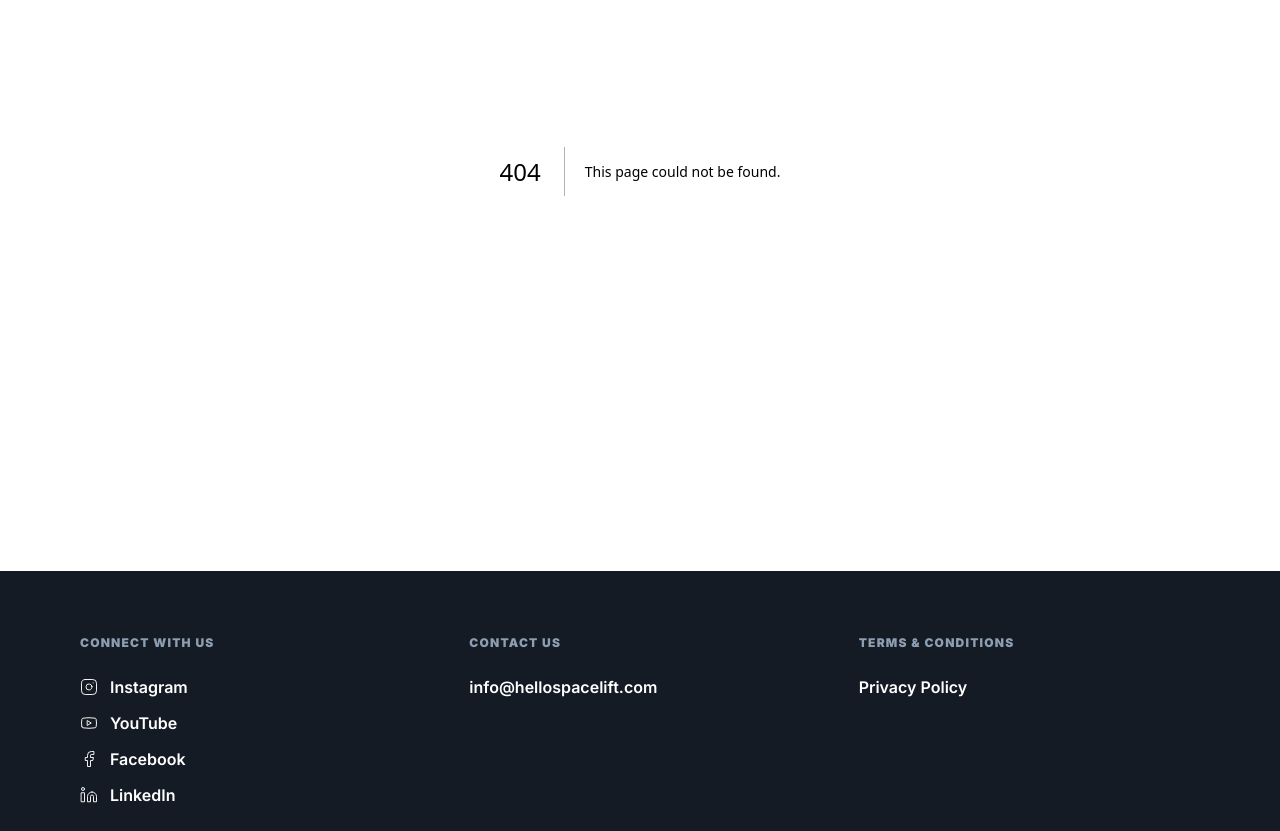
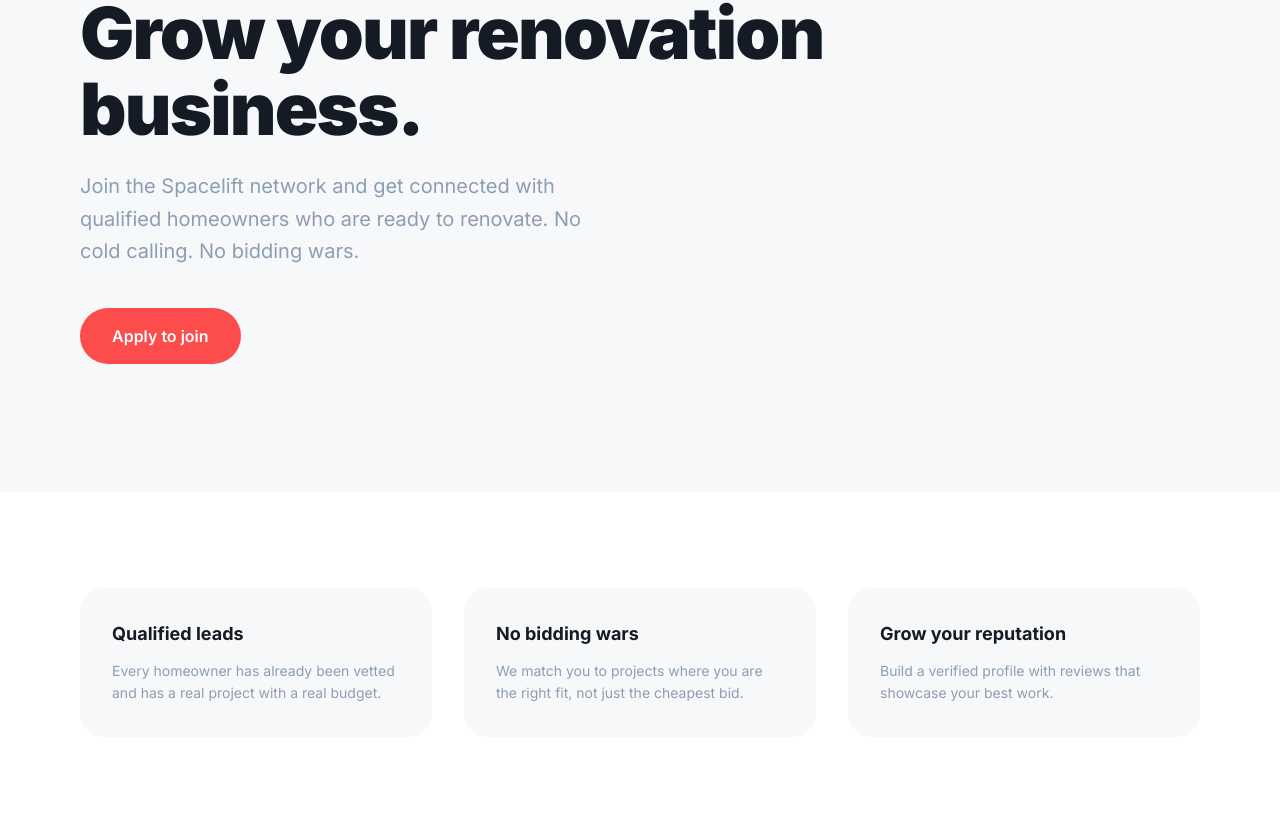
Before and after one commit to jjmccarthy7/spacelift-tools, a Next.js app in the folder apps/hellospacelift/: page /pros in a window 1280 px wide. Before the commit this address had no page. Shown: the part 229-1060 px from the top of the page. Built offline with nearby package versions, Linux system fonts and the light colour scheme.

Commit message:
Create page.tsx

```diff
--- /dev/null
+++ b/apps/hellospacelift/src/app/pros/page.tsx
@@ -0,0 +1,36 @@
+export default function ProsPage() {
+  return (
+    <div className="pt-16">
+      <section className="bg-[#F7F8FA] py-24 md:py-32">
+        <div className="max-w-[1280px] mx-auto px-6 md:px-12 lg:px-20">
+          <p className="text-xs font-black uppercase tracking-widest text-[#FC4C4C] mb-4">For Pros</p>
+          <h1 className="text-5xl md:text-6xl lg:text-7xl font-black text-[#141B24] leading-[1.05] tracking-tight mb-6 max-w-3xl">
+            Grow your renovation business.
+          </h1>
+          <p className="text-xl text-[#8D9EB2] leading-relaxed max-w-lg mb-10">
+            Join the Spacelift network and get connected with qualified homeowners who are ready to renovate. No cold calling. No bidding wars.
+          </p>
+          <a href="#" className="inline-block bg-[#FC4C4C] text-white font-semibold px-8 py-4 rounded-full hover:bg-[#CA3D3D] transition-colors duration-200">
+            Apply to join
+          </a>
+        </div>
+      </section>
+      <section className="py-24 bg-white">
+        <div className="max-w-[1280px] mx-auto px-6 md:px-12 lg:px-20">
+          <div className="grid grid-cols-1 md:grid-cols-3 gap-8">
+            {[
+              { title: 'Qualified leads', desc: 'Every homeowner has already been vetted and has a real project with a real budget.' },
+              { title: 'No bidding wars', desc: 'We match you to projects where you are the right fit, not just the cheapest bid.' },
+              { title: 'Grow your reputation', desc: 'Build a verified profile with reviews that showcase your best work.' },
+            ].map(item => (
+              <div key={item.title} className="bg-[#F7F8FA] rounded-3xl p-8">
+                <h3 className="text-lg font-bold text-[#141B24] mb-3">{item.title}</h3>
+                <p className="text-sm text-[#8D9EB2] leading-relaxed">{item.desc}</p>
+              </div>
+            ))}
+          </div>
+        </div>
+      </section>
+    </div>
+  )
+}
```
